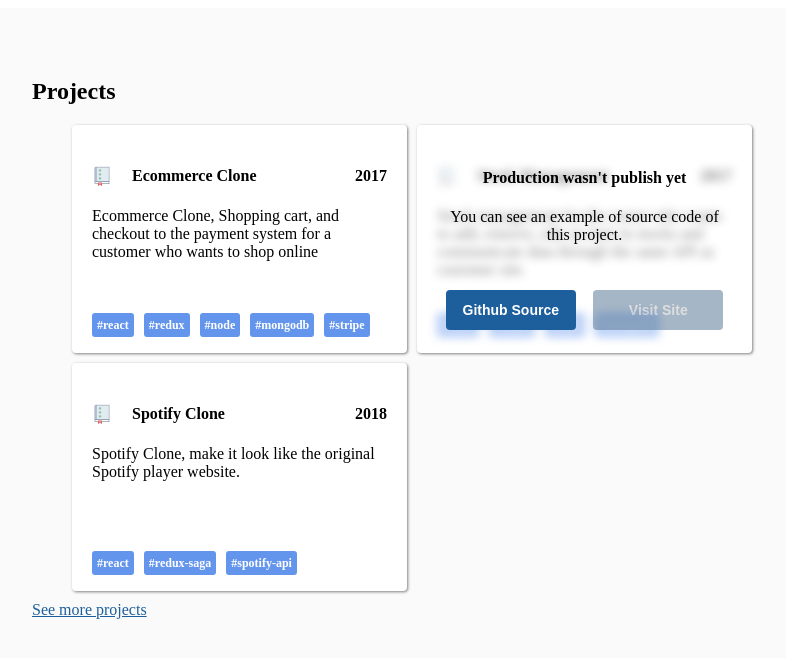
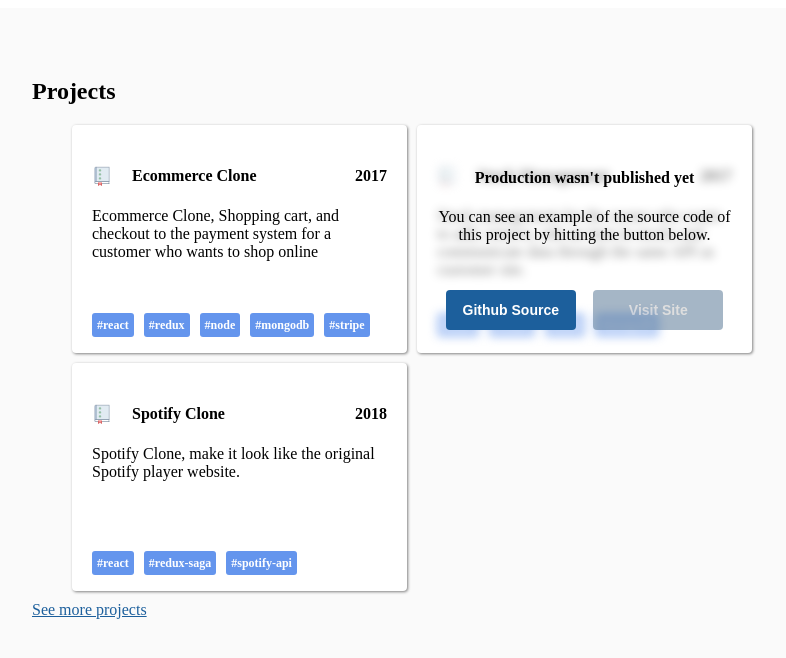
Before and after one commit to joepotibutr/portfolio, a Gatsby site: page /projects in a window 1280 px wide. Both pictures are taken after a click on the item 832 px from the left and 238 px from the top of the page. Shown: the whole page, without its empty margins (248-1034 px from the left). Built offline with nearby package versions, Linux system fonts and the light colour scheme; Gatsby itself is replaced by a stand-in of ours.

Commit message:
fix text grammar

```diff
--- a/src/pages/projects.tsx
+++ b/src/pages/projects.tsx
@@ -156,8 +156,8 @@ export default () => {
                                                     {project.link ?
                                                     null :
                                                     <div style={{ textAlign: 'center', marginBottom: '30px' }}>
-                                                        <h4>Production wasn't publish yet</h4>
-                                                        <p>You can see an example of source code of this project.</p>
+                                                        <h4>Production wasn't published yet</h4>
+                                                        <p>You can see an example of the source code of this project by hitting the button below.</p>
                                                     </div>}
                                                     <div style={{ width: '100%', display: 'flex', justifyContent: 'space-around' }}>
                                                         <Button size={size} onClick={() => window.open(project.github)}>Github Source</Button>
```
